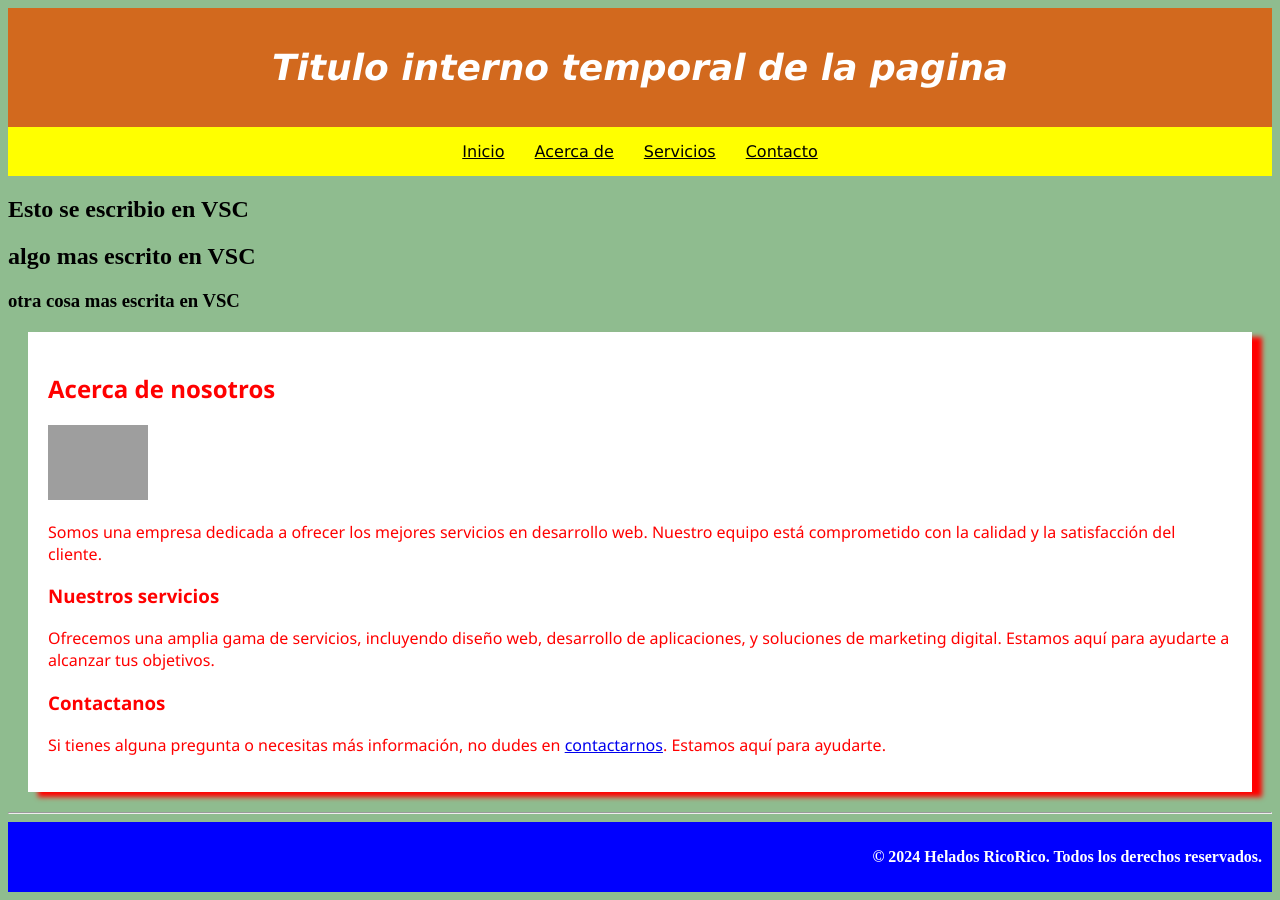
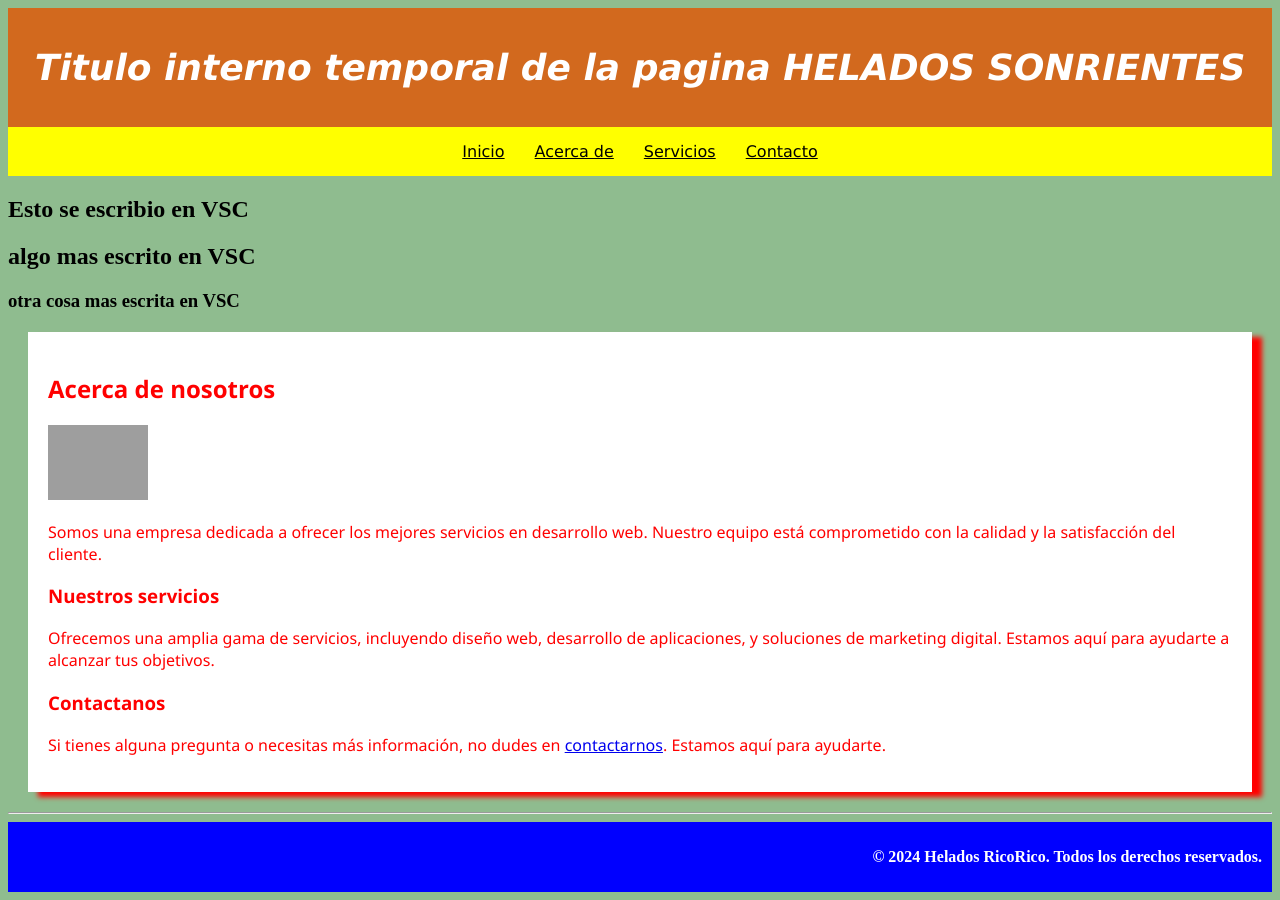
Before and after one commit to t5622h/ecdemohtml51, a plain HTML site: page index.html in a window 1280 px wide. Drawn offline with Linux system fonts and the light colour scheme; grey boxes are pictures that could not be loaded.

Commit message:
Update index.html
changed temporal title

```diff
--- a/index.html
+++ b/index.html
@@ -32,7 +32,7 @@
     </head>
     <body style="background-color: darkseagreen;">
         <header>
-            <h1>Titulo interno temporal de la pagina</h1>
+            <h1>Titulo interno temporal de la pagina HELADOS SONRIENTES</h1>
         </header>
         <nav style="background: yellow; display: flex; justify-content:center">
             <a href="#inicio">Inicio</a>
```
